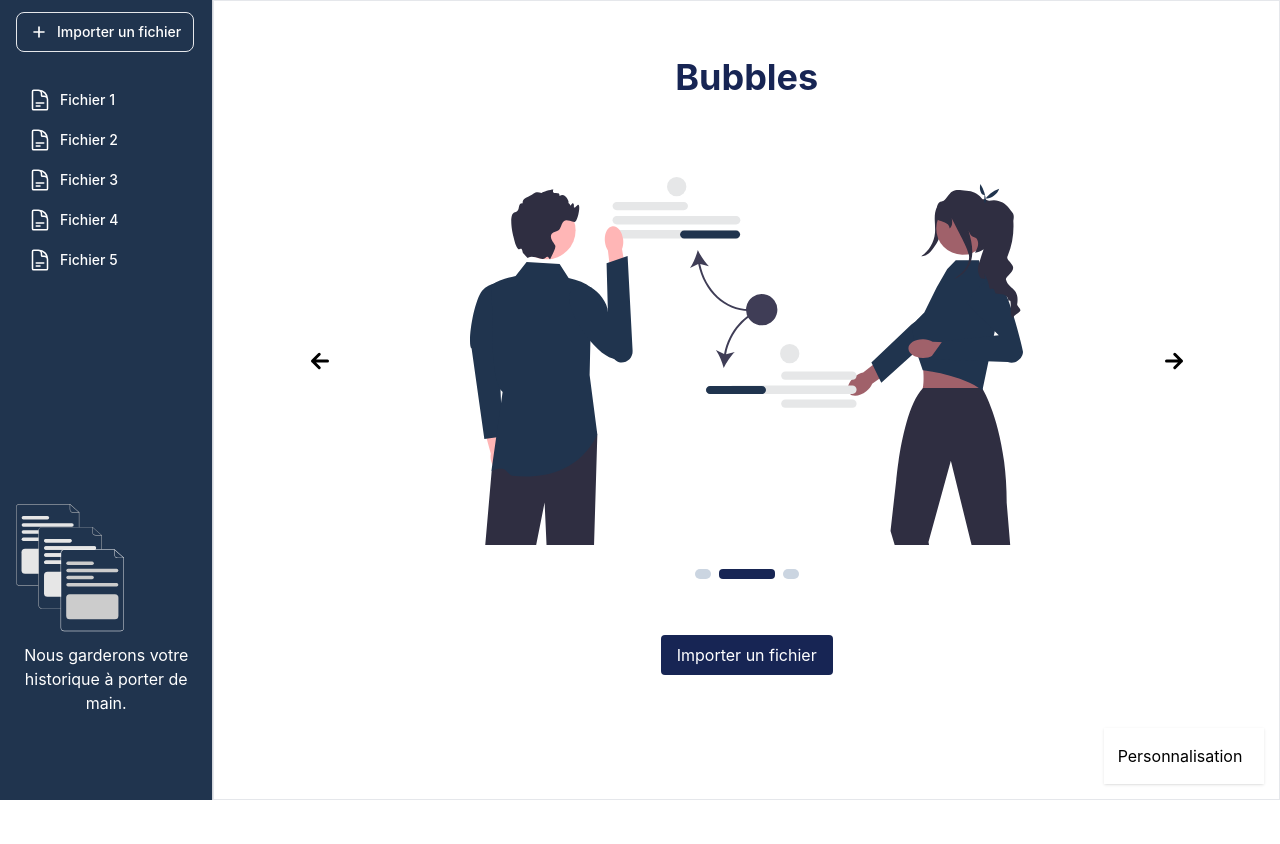
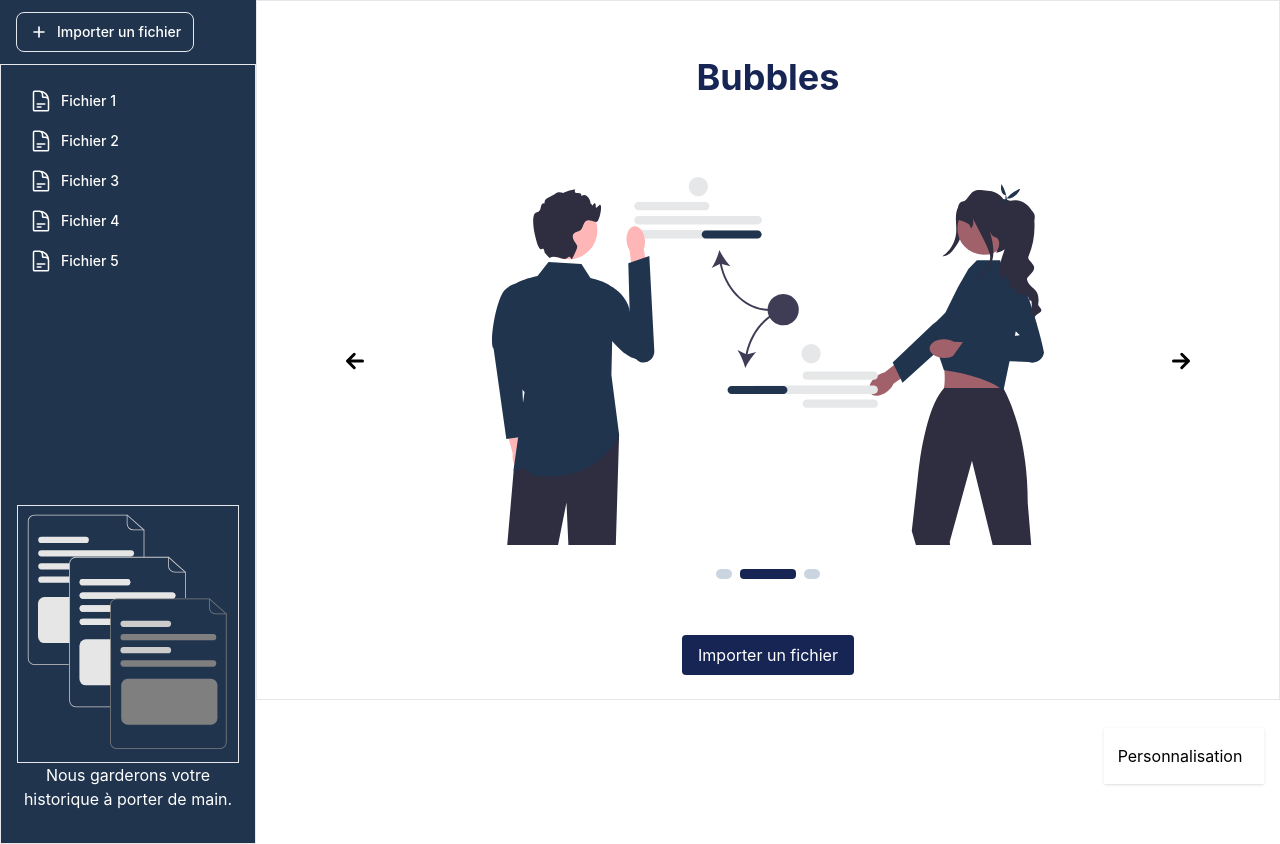
Before and after one commit to AyouLasme/BubleProject, a React (Create React App) app: page / in a window 1280 px wide. Before the commit the page ends 800 px from the top, so only its background shows below. Built offline with nearby package versions, Linux system fonts and the light colour scheme.

Commit message:
Decouverte de bug et d'inegalité au niveau du style

```diff
--- a/public/index.html
+++ b/public/index.html
@@ -26,7 +26,7 @@
     -->
     <title>PDL</title>
   </head>
-  <body>
+  <body className="">
     <noscript>You need to enable JavaScript to run this app.</noscript>
     <div id="root"></div>
     <!--
--- a/src/App.jsx
+++ b/src/App.jsx
@@ -32,14 +32,16 @@ const navs = [
 function App() {
   // -[#20344E]
   return (
-    <div className="flex w-screen h-screen ">
-        <div className="flex flex-col w-1/5 text-white bg-[#20344E] border-r border-gray-300">
+    <div className="flex">
+        <div className="w-1/5 text-white bg-[#20344E]">
             <Sidebar navs={navs} />
         </div>
 
-        <MainContent/>
+        <div className='w-4/5'>
+          <MainContent/>
+          <Configuration/>
+        </div>
 
-        <Configuration/>
 
     </div>
   );
--- a/src/components/MainContent.jsx
+++ b/src/components/MainContent.jsx
@@ -6,7 +6,7 @@ import data from '../data.json';
 export default function MainContent() {
 
   return (
-    <div className='border h-screen w-screen'>
+    <div className='border'>
         <div className='w-full my-14 flex justify-center items-center'>
             <span className="text-4xl text-blue-950 font-bold">
                 Bubbles
--- a/src/components/Sidebar.jsx
+++ b/src/components/Sidebar.jsx
@@ -1,7 +1,9 @@
 import MenuItem from "./MenuItem";
 
 export default function Sidebar(props) {
-    return (<>
+    return (
+    <div className="flex flex-col">
+        <div className="h-1/3">
             <button className="relative text-sm focus:outline-none group">
                 <div className="flex items-center justify-between w-full h-16 px-4">
                     {/* eslint-disable-next-line jsx-a11y/anchor-is-valid */}
@@ -16,7 +18,8 @@ export default function Sidebar(props) {
                     </a>
                 </div>
             </button>
-        <div className="flex flex-col flex-grow p-4 overflow-auto">
+        </div>
+        <div className="h-2/3 border flex flex-col flex-grow p-4 overflow-auto">
             {/* TOP MENU */}
 
             <div className='flex flex-col' >
@@ -26,7 +29,7 @@ export default function Sidebar(props) {
             </div>
 
             <div className="mt-52 h-auto py-4 text-center flex flex-col justify-center items-center">
-                <img src="./documents.svg" className="" alt="" srcset="" />
+                <img src="./documents.svg" className="border" alt="" srcset="" />
                 <span className="text-center">
                     Nous garderons votre historique à porter de main.
                 </span>
@@ -42,5 +45,5 @@ export default function Sidebar(props) {
                 </a>
             </div> */}
         </div>
-    </>)
+    </div>)
 }
```
Also changed, not shown: public/documents.svg. Lines whose indentation alone changed are shown as unchanged.
